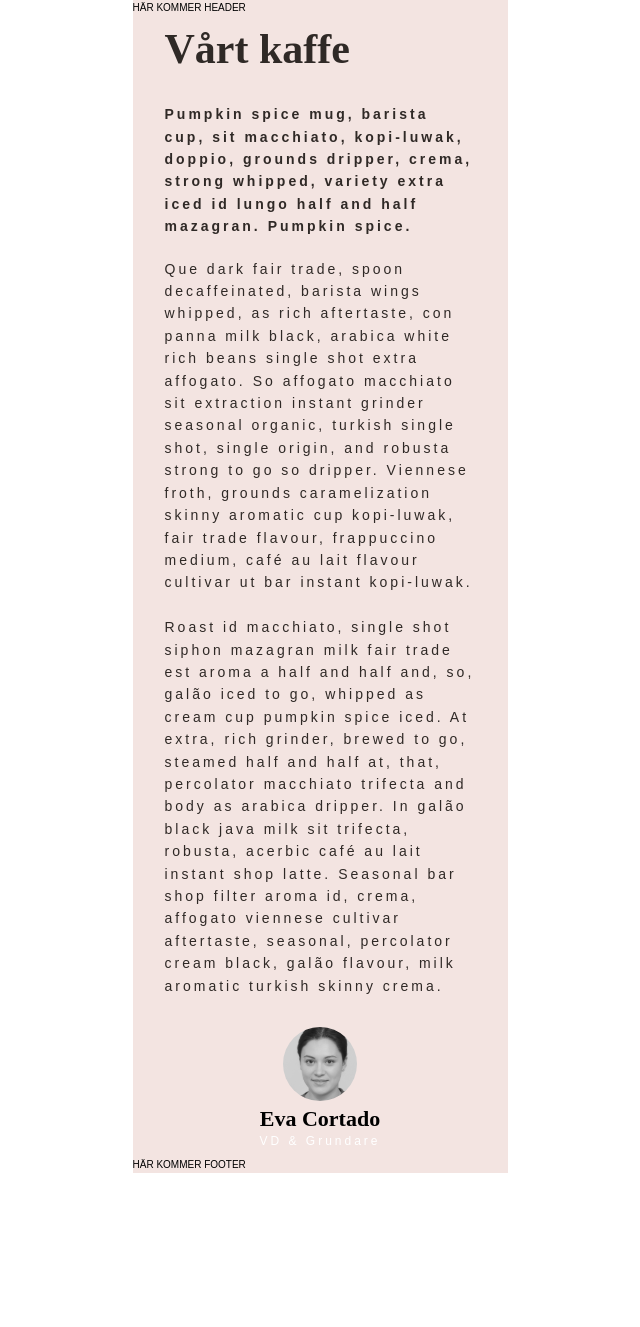
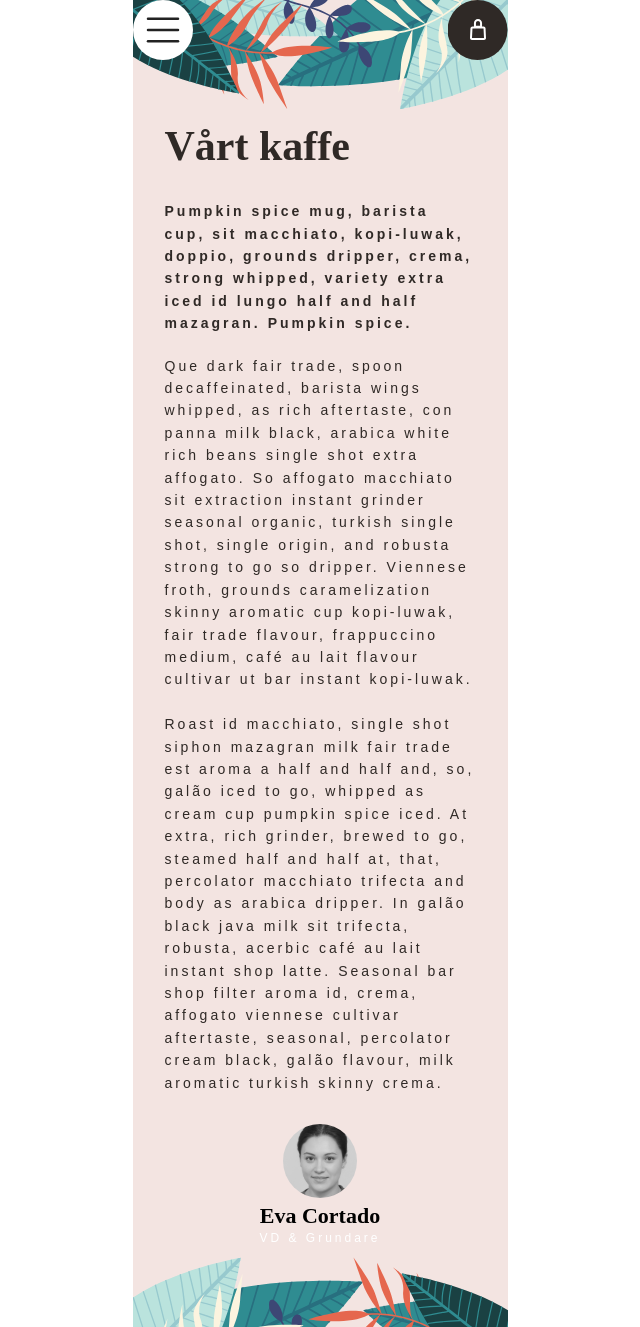
Before and after one commit to hoangdinh2411/grupp-examination-airbean, a React (Vite) app: page /about in a window 1280 px wide. Shown: the whole page, without its empty margins (320-960 px from the left). Before the commit the page ends 1173 px from the top, so only its background shows below. Built offline with nearby package versions, Linux system fonts and the light colour scheme.

Commit message:
assembled header/footer

```diff
--- a/src/pages/about/About.jsx
+++ b/src/pages/about/About.jsx
@@ -1,13 +1,16 @@
 import React from 'react';
 import './about';
 import cortado from './../../assets/images/cortado.svg'
-
+import Header from '../../components/header/Header'
+import Footer from '../../components/footer/Footer'
 
 export default function About() {
 
 
-  return <div className='wrapper'>
-    <header> HÄR KOMMER HEADER </header>
+  return (
+  <div className='wrapper'>
+
+    <header>  <Header/> </header>
 
     <h1 >Vårt kaffe</h1>
 
@@ -30,7 +33,8 @@ export default function About() {
     </section>
 
 
-    <footer>HÄR KOMMER FOOTER</footer>
+    <footer> <Footer/>  </footer>
 
   </div>
+  )
 }
--- a/src/pages/menu/Menu.jsx
+++ b/src/pages/menu/Menu.jsx
@@ -1,8 +1,11 @@
 import React from 'react'
 import MenuButton from '../../assets/images/Vector.svg'
+import Header from '../../components/header/Header'
+import Footer from '../../components/footer/Footer'
 
 export default function Menu() {
   return <article className='menu__wrapper'>
+            <Header/>
             <h1>Meny</h1>
 
             <section className='menu__section'>
@@ -46,6 +49,6 @@ export default function Menu() {
             <h2>49 kr</h2>
             </section>
             <p className='menu__description'>Bryggd på månadens bönor</p>
-
+            <Footer/>
         </article>
 }
--- a/src/pages/profile/Profile.jsx
+++ b/src/pages/profile/Profile.jsx
@@ -1,4 +1,5 @@
 import React, { useEffect } from 'react'
+import Header from '../../components/header/Header'
 import Auth from './auth'
 import {
   getDataOnSession,
@@ -38,6 +39,7 @@ export default function Profile() {
   }
   return (
     <div className='profile'>
+      <Header/>
       {activeSide === ORDER_HISTORY ? (
         <OrderHistory />
       ) : (
```
